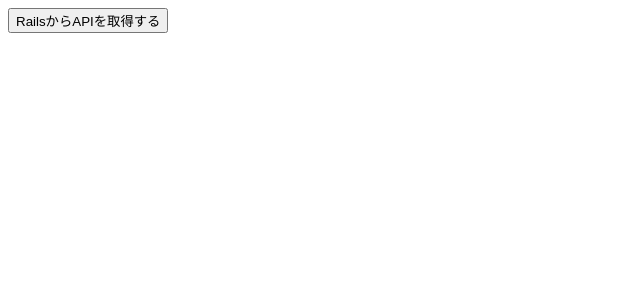
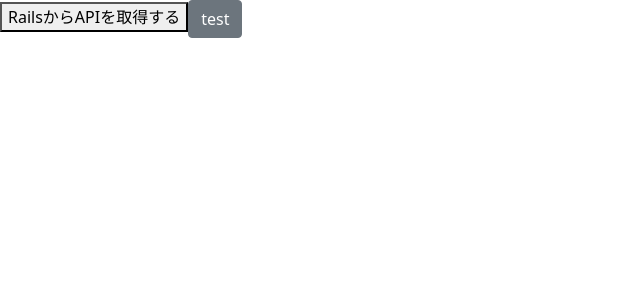
Before and after one commit to baishiaihui/sortapp_front, a Nuxt app: page / in a window 1280 px wide. Shown: the top 300 px of the page, without its empty margins (0-640 px from the left). Built offline with nearby package versions, Linux system fonts and the light colour scheme.

Commit message:
add bootstrap and vue-bootstrap

```diff
--- a/nuxt.config.js
+++ b/nuxt.config.js
@@ -40,7 +40,8 @@
   // Modules: https://go.nuxtjs.dev/config-modules
   modules: [
     // https://go.nuxtjs.dev/axios
-    '@nuxtjs/axios'
+    '@nuxtjs/axios',
+    'bootstrap-vue/nuxt'
   ],
 
   // Axios module configuration: https://go.nuxtjs.dev/config-axios
--- a/package.json
+++ b/package.json
@@ -13,6 +13,8 @@
   },
   "dependencies": {
     "@nuxtjs/axios": "^5.13.6",
+    "bootstrap": "^5.1.3",
+    "bootstrap-vue": "^2.22.0",
     "core-js": "^3.19.3",
     "nuxt": "^2.15.8",
     "vue": "^2.6.14",
--- a/pages/index.vue
+++ b/pages/index.vue
@@ -4,6 +4,7 @@
     <div v-for="(msg, i) in msgs" :key="i">
       {{ msg }}
     </div>
+    <b-button>test</b-button>
   </div>
 </template>
 
```
Also changed, not shown: 1 other file (tests, documents, lock files or other folders).
